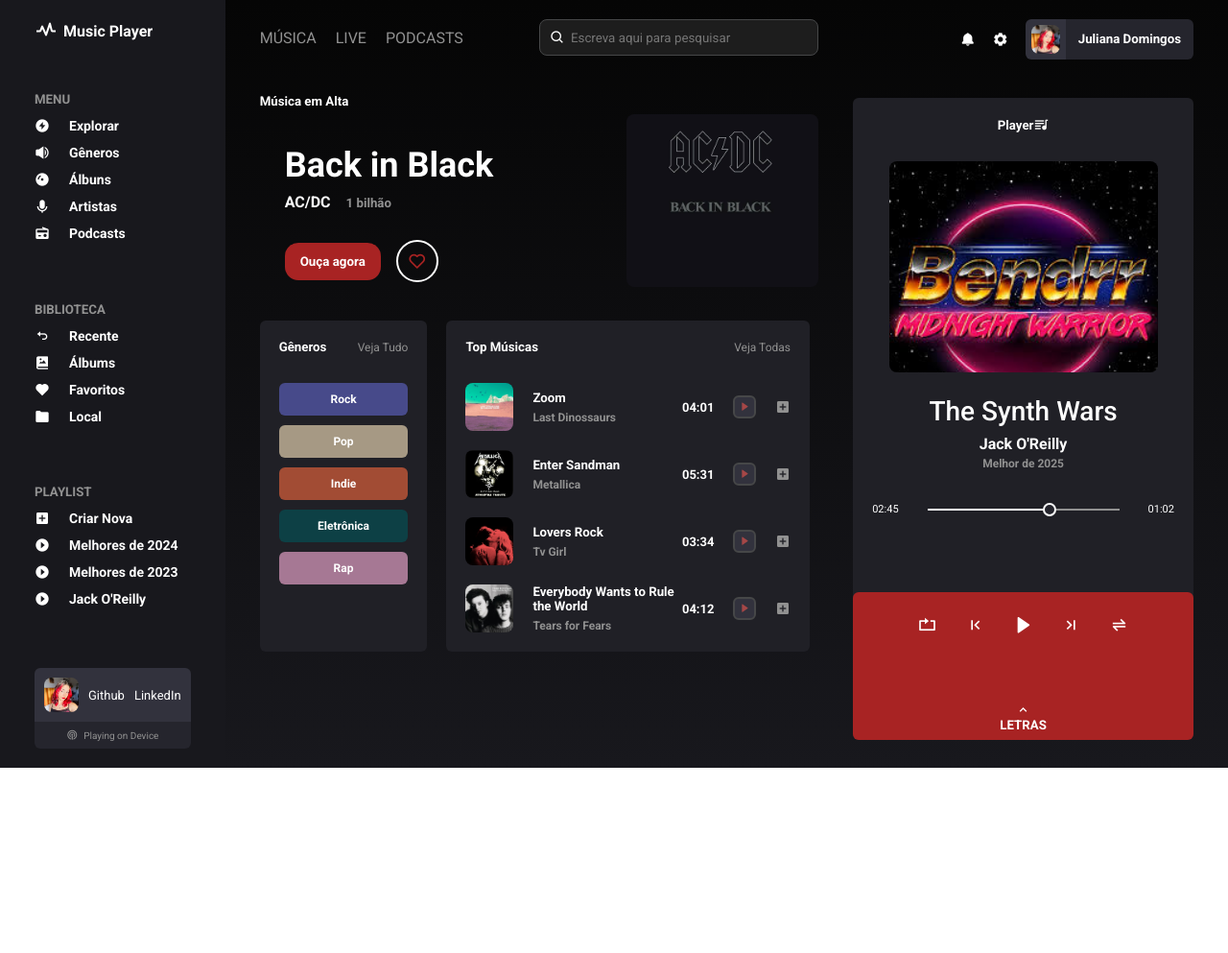
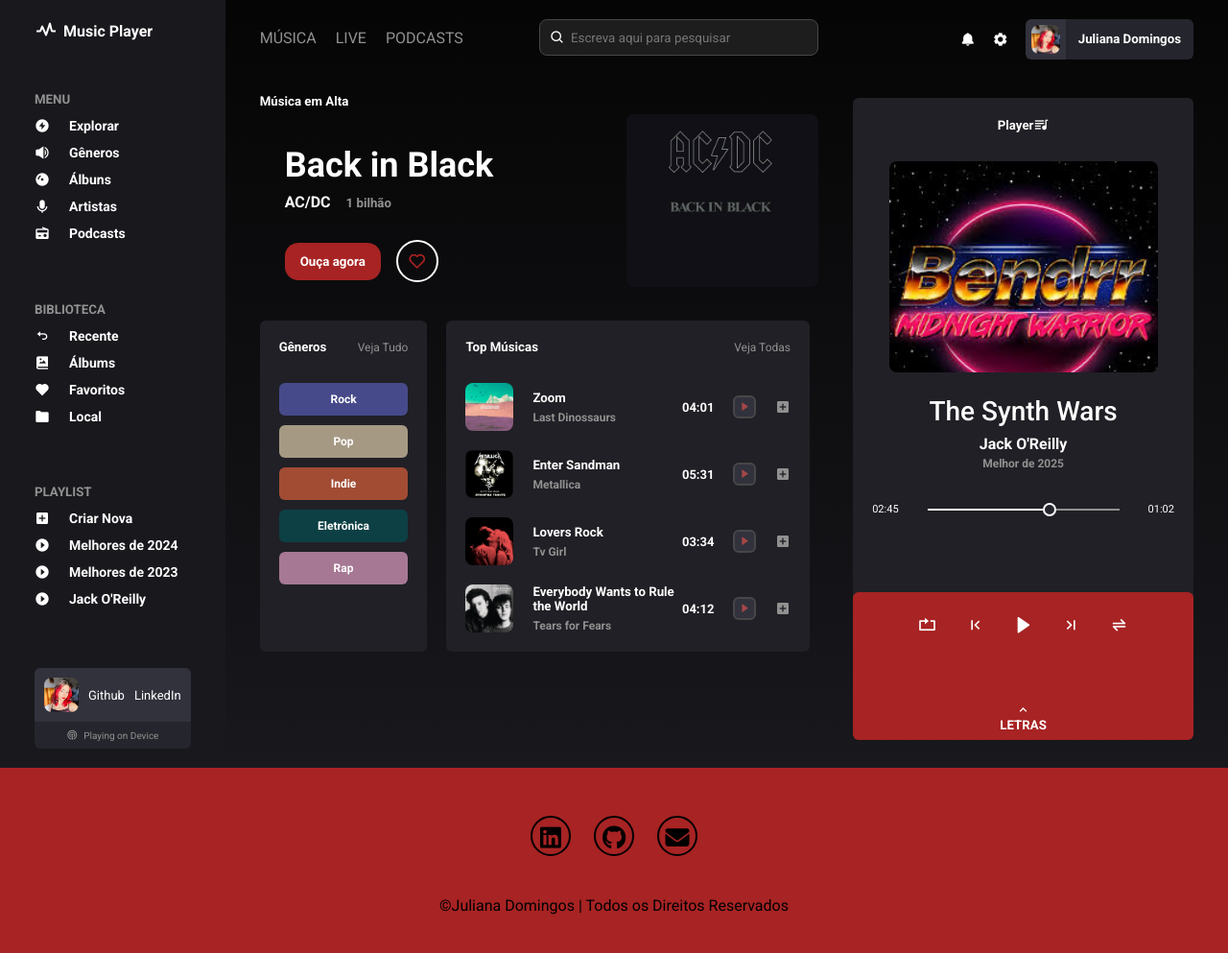
Before and after one commit to yorforger0703/music-player1, a plain HTML site: page index.html in a window 1280 px wide. Shown: the whole page at 96% size. Before the commit the page ends 800 px from the top, so only its background shows below. Drawn offline with nearby package versions, Linux system fonts and the light colour scheme.

Commit message:
adicionando footer

```diff
--- a/index.html
+++ b/index.html
@@ -9,6 +9,9 @@
     <title>Music Player</title>
     <link rel="icon" type="png" href="images/botao-play.png">
     <!--Botão play ícones criados por Alfrgb(180, 26, 26)o Hernandez - Flaticon-->
+    <link rel="stylesheet" href="https://cdnjs.cloudflare.com/ajax/libs/font-awesome/6.7.2/css/all.min.css"
+        integrity="sha512-Evv84Mr4kqVGRNSgIGL/F/aIDqQb7xQ2vcrdIwxfjThSH8CSR7PBEakCr51Ck+w+/U6swU2Im1vVX0SVk9ABhg=="
+        crossorigin="anonymous" referrerpolicy="no-referrer" />
 </head>
 
 <body>
@@ -320,11 +323,21 @@
                     </div>
                 </div>
             </div>
+        </div>
+    </div>
 
-
+    <footer class="footer">
+        <div class="social">
+            <a href="https://www.linkedin.com/in/juliana-oliveira-domingos-001409346?utm_source=share&utm_campaign=share_via&utm_content=profile&utm_medium=android_app"
+                target="_blank"><i id="i-footer" class="fa-brands fa-linkedin"></i></a>
+            <a href="https://github.com/yorforger0703" target="_blank"><i id="i-footer" class="fa-brands fa-github"></i></a>
+            <a href="mailto:julianadomingos092@gmail.com" target="_blank"><i id="i-footer"
+                    class="fa-solid fa-envelope"></i></a>
         </div>
-
-    </div>
+        <p class="copyright">
+            ©Juliana Domingos | Todos os Direitos Reservados
+        </p>
+    </footer>
 
     <script src="script.js"></script>
 </body>
--- a/style.css
+++ b/style.css
@@ -552,6 +552,50 @@
     bottom: 0.5rem;
 }
 
+.footer {
+    position: relative;
+    bottom: 0;
+    width: 100%;
+    padding: 2.5rem 0;
+    background-color: rgb(168, 35, 35);
+    margin-top: auto;
+}
+
+.footer .social {
+    text-align: center;
+    padding-bottom: 0;
+    color: black;
+}
+
+footer .social #i-footer {
+    font-size: 25px;
+    color: black;
+    border: 2px solid black;
+    width: 42px;
+    height: 42px;
+    line-height: 42px;
+    display: inline-block;
+    text-align: center;
+    border-radius: 50%;
+    margin: 10px;
+    transition: 0.3s ease;
+}
+
+footer .social #i-footer:hover {
+    transform: scale(1.2) translateY(-5px);
+    background: black;
+    color: rgb(168, 35, 35);
+}
+
+footer p {
+    margin-top: 2rem;
+    text-align: center;
+    font-size: 1rem;
+    color: black;
+}
+
+
+
 
 
 
@@ -730,6 +774,10 @@
     .container .sidebar .logo button {
         display: flex;
     }
+
+    .footer {
+        padding: 2rem 3%;
+    }
 }
 
 
@@ -869,6 +917,9 @@
         justify-content: center;
         margin-left: 1rem;
     }
+    .footer{
+        margin-top: 5rem;
+    }
 }
 
 
```
